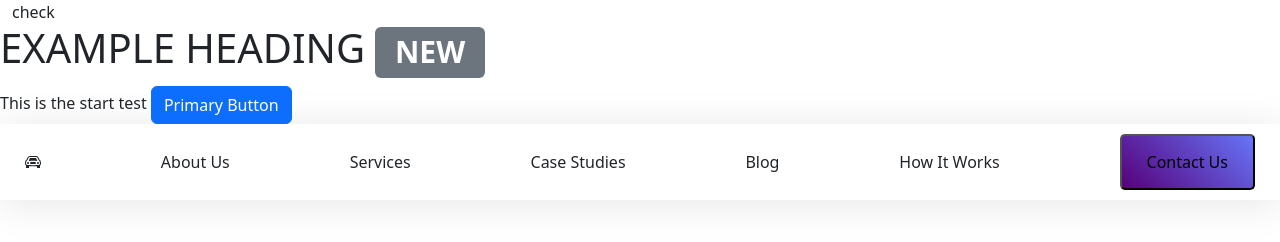
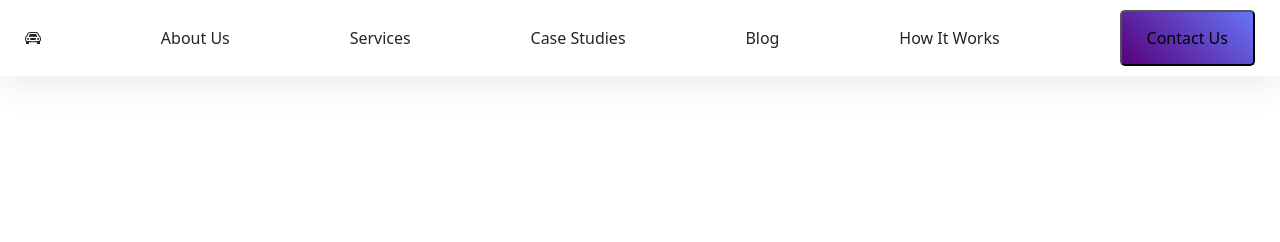
Before and after one commit to LE-0002/practice-website, a plain HTML site: page index.html in a window 1280 px wide. Drawn offline with nearby package versions, Linux system fonts and the light colour scheme; files that its build step writes are made by us from their sources.

Commit message:
Update index.html

```diff
--- a/index.html
+++ b/index.html
@@ -10,14 +10,6 @@
     <script src="https://cdn.jsdelivr.net/npm/bootstrap@5.3.2/dist/js/bootstrap.bundle.min.js" integrity="sha384-C6RzsynM9kWDrMNeT87bh95OGNyZPhcTNXj1NW7RuBCsyN/o0jlpcV8Qyq46cDfL" crossorigin="anonymous"></script>
   </head>
   <body>
-    <header>
-      <div class="bg-dark collapse" id="navbarHeader" style> </div>
-    </header>
-    <div class="container-fluid" id="navigation">check</div>
-    <h1 class="text-uppercase">Example heading <span class="badge bg-secondary">New</span></h1>
-    This is the start
-    test
-    <button class="btn btn-primary">Primary Button</button>
     <div class="container-fluid" id="nav-bar">
       <svg xmlns="http://www.w3.org/2000/svg" width="16" height="16" fill="currentColor" class="bi bi-car-front" viewBox="0 0 16 16">
         <path d="M4 9a1 1 0 1 1-2 0 1 1 0 0 1 2 0m10 0a1 1 0 1 1-2 0 1 1 0 0 1 2 0M6 8a1 1 0 0 0 0 2h4a1 1 0 1 0 0-2zM4.862 4.276 3.906 6.19a.51.51 0 0 0 .497.731c.91-.073 2.35-.17 3.597-.17s2.688.097 3.597.17a.51.51 0 0 0 .497-.731l-.956-1.913A.5.5 0 0 0 10.691 4H5.309a.5.5 0 0 0-.447.276"/>
```
